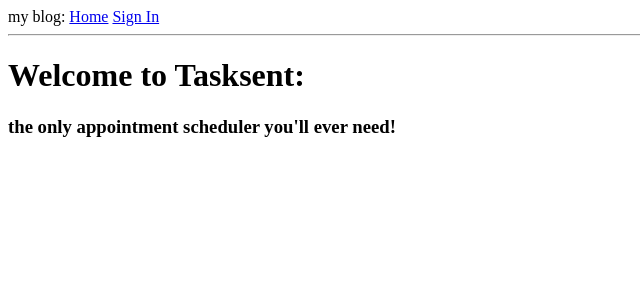
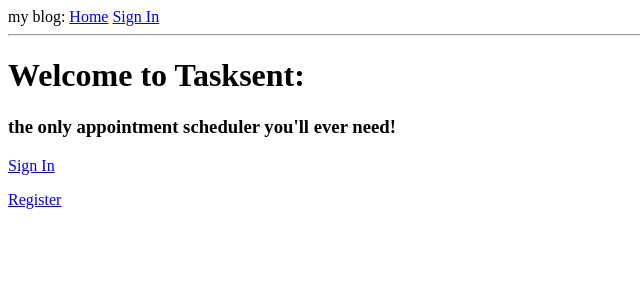
Before and after one commit to saimayunus925/cmpe131_project, a Flask app: page / in a window 1280 px wide. Shown: the top 300 px of the page, without its empty margins (0-640 px from the left). Run offline with Flask 2, Linux system fonts and the light colour scheme.

Commit message:
added links to 'login' and 'create-account' pages to the homepage

```diff
--- a/app_folder/templates/index.html
+++ b/app_folder/templates/index.html
@@ -4,5 +4,8 @@
     <h1>Welcome to Tasksent: </h1>
     <h3>the only appointment scheduler you'll ever need!</h3>
     <p>    </p>
-
+    <p>    </p>
+    <p><a href="/login">Sign In</a></p>
+    <p>    </p>
+    <p><a href="/create-account">Register</a></p>
 {% endblock %}
```
